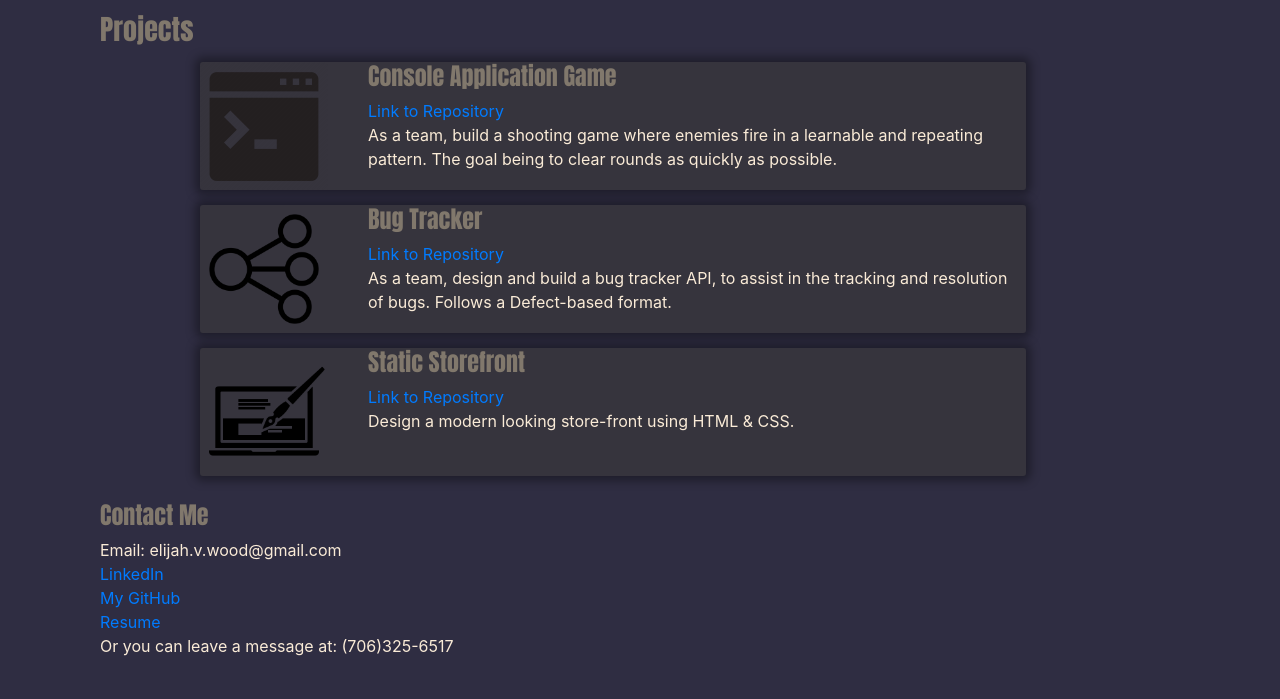
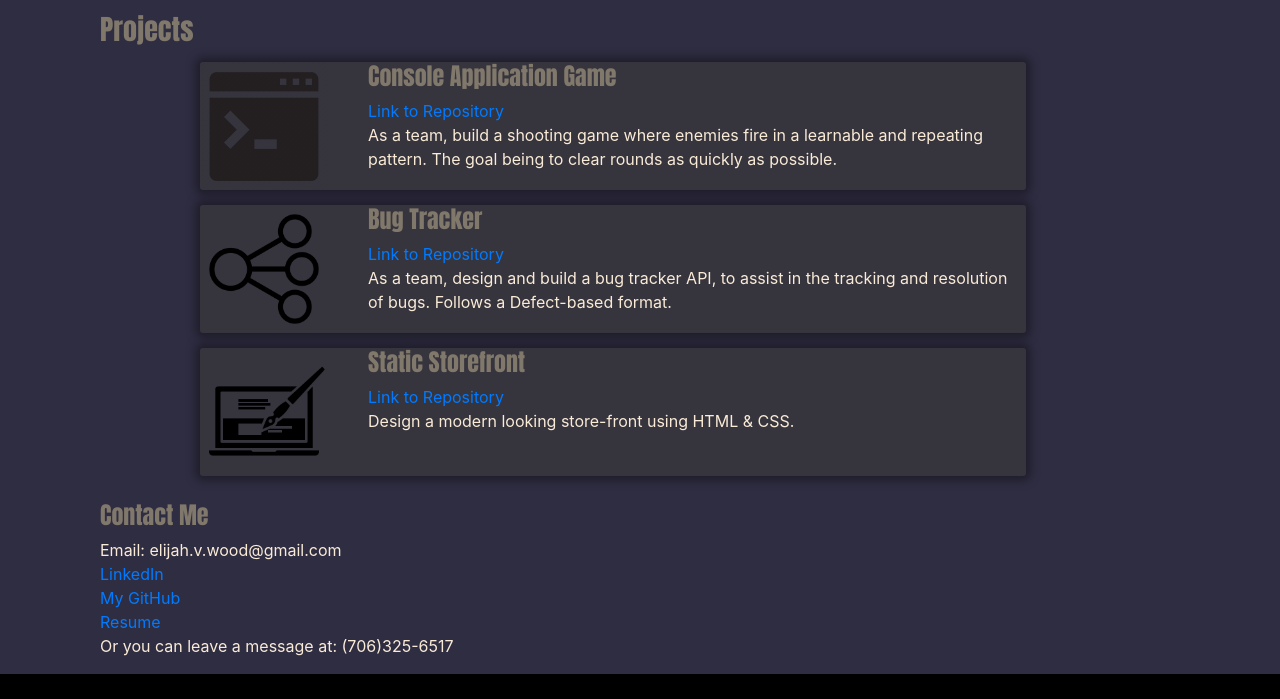
Before and after one commit to elijah-v-wood/Portfolio, a plain HTML site: page index.html in a window 1280 px wide. Shown: the part 541-1240 px from the top of the page. Before the commit the page ends 1215 px from the top, so only its background shows below. Drawn offline with nearby package versions, Linux system fonts and the light colour scheme.

Commit message:
it has legs// added footer

```diff
--- a/index.html
+++ b/index.html
@@ -100,6 +100,8 @@
         </p>
     </div>
     <!-- Footer -->
+    <div class="foot">
+    </div>
 
 
 
--- a/style.css
+++ b/style.css
@@ -99,3 +99,9 @@ a:hover
 {
     list-style: none;
 }
+.foot
+{
+    width: 100%;
+    background-color: black;
+    height: 25px;
+}
```
